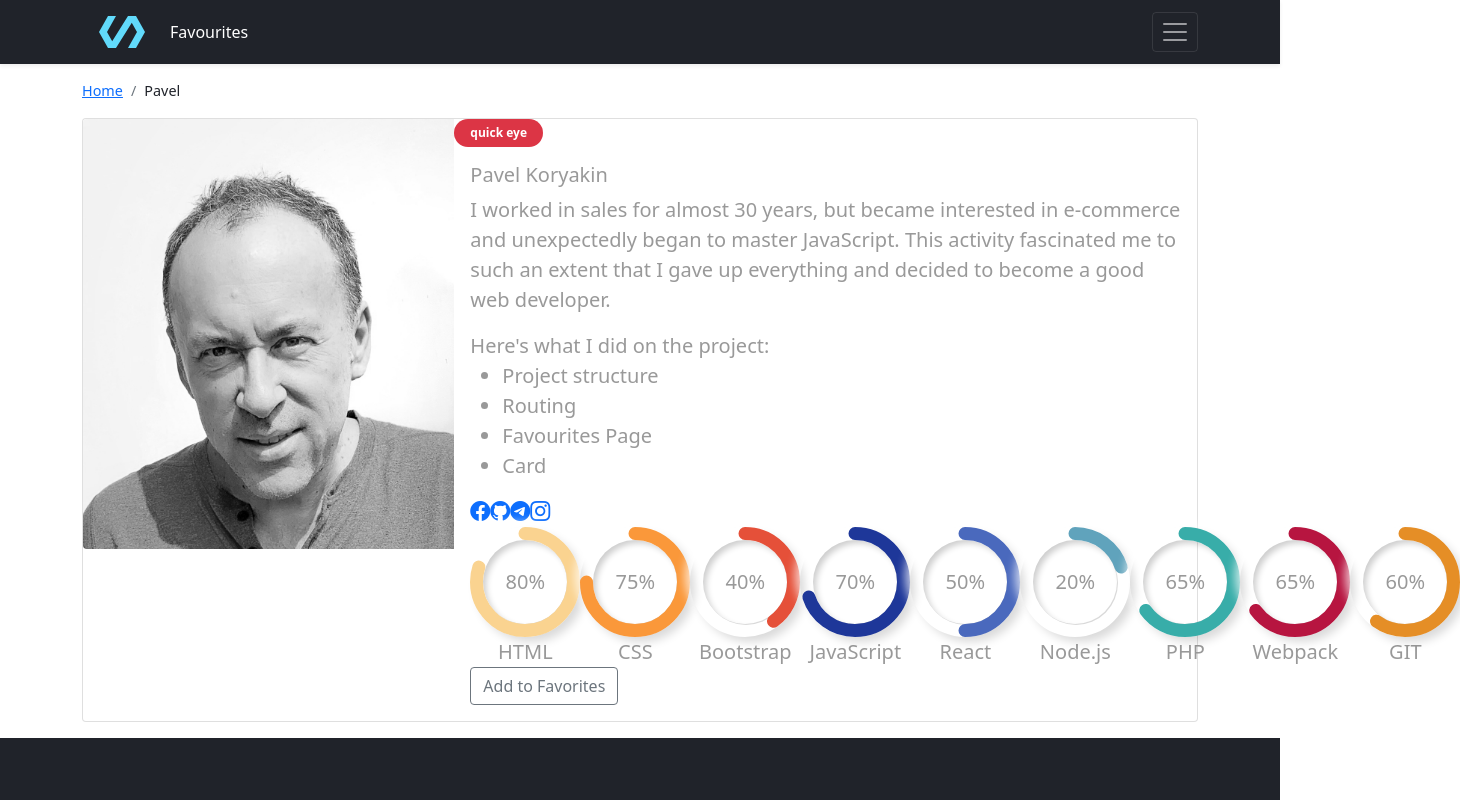
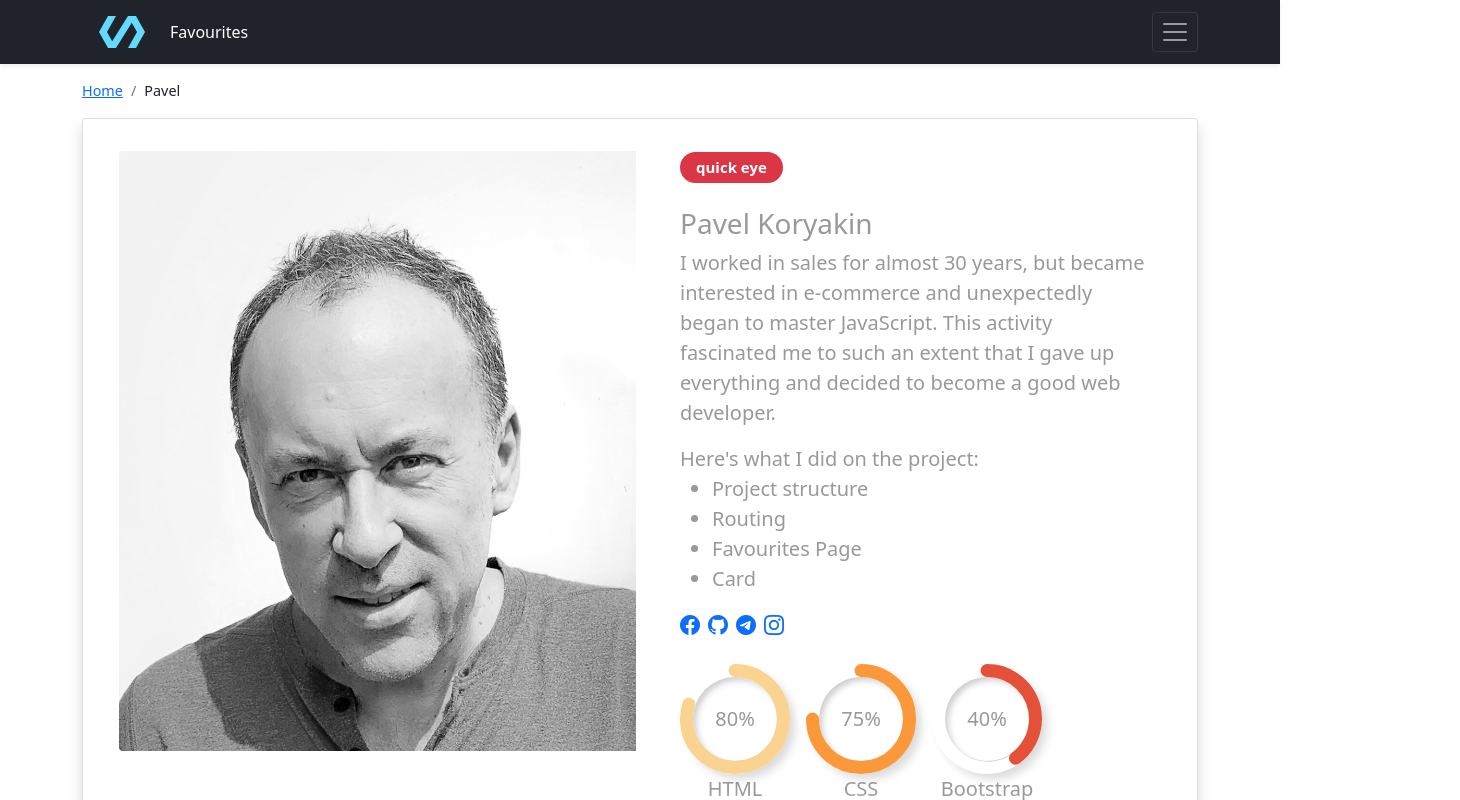
Before and after one commit to unclekoin/react-hackathon-team-website, a React (Create React App) app: page /member/67rdca3eeb7f6fgeed471818 in a window 1280 px wide. Shown: the top 800 px of the page, 1460 px wide, since content can reach past the window. Built offline with nearby package versions, Linux system fonts and the light colour scheme.

Commit message:
styling progress.jsx

```diff
--- a/src/components/member-card/member-card.jsx
+++ b/src/components/member-card/member-card.jsx
@@ -1,13 +1,13 @@
-import React, { useState } from 'react';
-import members from '../../db/api.members';
-import storage from '../../db/storage';
-import PropTypes from 'prop-types';
-import Button from '../button/btn';
-import Badge from '../badge/badge';
-import Progress from '../progress/progress';
+import React, { useState } from 'react'
+import members from '../../db/api.members'
+import storage from '../../db/storage'
+import PropTypes from 'prop-types'
+import Button from '../button/btn'
+import Badge from '../badge/badge'
+import Progress from '../progress/progress'
 
 const MemberCard = ({ memberId, onFavorite }) => {
-  const [member] = useState(members.find((item) => item._id === memberId));
+  const [member] = useState(members.find((item) => item._id === memberId))
   const {
     _id,
     firstName,
@@ -18,40 +18,48 @@ const MemberCard = ({ memberId, onFavorite }) => {
     socialLinks,
     badge,
     technologies,
-  } = member;
+  } = member
 
   return (
-    <div className="card mb-3">
-      <div className="row g-0">
-        <div className="col-md-4">
-          <img src={photo} className="img-fluid rounded-start" alt="..." />
+    <div className='card mb-3 shadow p-3 page-wrapper'>
+      <div className='row g-0 p-3'>
+        <div className='col-md-6'>
+          <picture class='member-item-img '>
+            <img
+              src={photo}
+              className='img-fluid rounded-start'
+              alt='...'
+              loading='lazy'
+            />
+          </picture>
         </div>
-        <div className="col-md-8">
-          <Badge color={badge.color} textColor={badge.textColor}>
-            {badge.name}
-          </Badge>
-          <div className="card-body lead text-muted">
-            <h5 className="card-title">
+        <div className='col-md-6 ps-4'>
+          <div className='card-body lead text-muted'>
+            <Badge color={badge.color} textColor={badge.textColor}>
+              {badge.name}
+            </Badge>
+            <h3 className='card-title pt-4'>
               {firstName} {lastName}
-            </h5>
-            <p className="card-text">{about}</p>
+            </h3>
+            <p className='card-text'>{about}</p>
             {role.text}{' '}
-            <ul className="card-text">
+            <ul className='card-text'>
               {role.componets.map((component, index) => (
                 <li key={role.componets.length - index}>{component}</li>
               ))}
             </ul>
-            <div>
+            <div className='pb-4'>
               {Object.keys(socialLinks).map((key, i) => (
                 <a
                   key={Object.keys(socialLinks).length - i}
                   href={socialLinks[key]}
+                  className='pe-2'
                 >
                   <i className={`bi bi-${key}`}></i>
                 </a>
               ))}
             </div>
-            <div className="d-flex">
+            <div className='d-flex flex-wrap'>
               {Object.keys(technologies).map((key, i) => (
                 <Progress
                   key={Object.keys(technologies).length - i}
@@ -71,12 +79,12 @@ const MemberCard = ({ memberId, onFavorite }) => {
         </div>
       </div>
     </div>
-  );
-};
+  )
+}
 
 MemberCard.propTypes = {
   memberId: PropTypes.string.isRequired,
   onFavorite: PropTypes.func.isRequired,
-};
+}
 
-export default MemberCard;
+export default MemberCard
--- a/src/components/progress/progress.jsx
+++ b/src/components/progress/progress.jsx
@@ -35,34 +35,47 @@ const Progress = ({value = '65', title = 'HTML', color = 'cadetblue', type = 'ci
 
   return (
     <>
-      {type === 'bar' &&
+      {type === 'bar' && (
         <div>
-        <p className="mb-0">{title}</p>
-        <div className="progress">
-          <div className="progress-bar" role="progressbar" style={barStyle} aria-valuenow={value} aria-valuemin="0"
-               aria-valuemax="100">
+          <p className='mb-0'>{title}</p>
+          <div className='progress'>
+            <div
+              className='progress-bar'
+              role='progressbar'
+              style={barStyle}
+              aria-valuenow={value}
+              aria-valuemin='0'
+              aria-valuemax='100'
+            >
               {value}%
             </div>
           </div>
         </div>
-      }
+      )}
 
-      {type === 'circle' &&
-      <div className="d-flex flex-column align-items-center">
+      {type === 'circle' && (
+        <div className='d-flex flex-column align-items-center pe-3 justify-content-space-between'>
           <div className={classes.wrapper}>
             <div className={classes.outer}>
-            <div className={classes.inner}>
-              {value}%
+              <div className={classes.inner}>{value}%</div>
             </div>
-          </div>
-          <svg className={classes.svg} xmlns="http://www.w3.org/2000/svg" version="1.1">
-            <circle className={classes.circle} style={circleStyle}
-                    cx={length/2} cy={length/2} r={(length+innerLength)/4}/>
+            <svg
+              className={classes.svg}
+              xmlns='http://www.w3.org/2000/svg'
+              version='1.1'
+            >
+              <circle
+                className={classes.circle}
+                style={circleStyle}
+                cx={length / 2}
+                cy={length / 2}
+                r={(length + innerLength) / 4}
+              />
             </svg>
           </div>
-        <p className="mb-0">{title}</p>
+          <p className='mb-0'>{title}</p>
         </div>
-      }
+      )}
     </>
   )
 }
--- a/src/components/slider/slider.css
+++ b/src/components/slider/slider.css
@@ -1,5 +1,6 @@
 :root {
   --swiper-theme-color: white !important;
+  --chromeAddressBarHeight: 56px;
 }
 
 .swiper-pagination-bullet {
@@ -69,3 +70,95 @@
   background-size: cover;
   background-position: left 0% bottom 78%;
 }
+
+/* Breakpoints */
+
+@media (min-width: 320px) {
+  .swiper-slider-container {
+    height: calc(100vh - 110px);
+  }
+
+  .img-swiper {
+    width: 140px;
+    height: 140px;
+    left: 2rem;
+  }
+
+  .swiper-block-parallax {
+    max-width: 260px;
+    bottom: 60px;
+    top: 12rem;
+    left: 2rem;
+    right: 0;
+  }
+
+  .swiper-parallax-title {
+    font-size: 32px;
+  }
+
+  .swiper-parallax-subtitle {
+    font-size: 16px;
+  }
+
+  .swiper-parallax-bg {
+    left: 0;
+    top: 0;
+    width: 112%;
+    height: 100%;
+    -webkit-background-size: cover;
+    background-size: cover;
+    background-position: left 52% bottom 78%;
+  }
+}
+
+@media (min-width: 560px) {
+  .swiper-slider-container {
+    height: calc(68vh);
+  }
+
+  .img-swiper {
+    width: 160px;
+    height: 160px;
+    left: 2rem;
+  }
+
+  .swiper-block-parallax {
+    min-width: 300px;
+    bottom: 60px;
+    top: 2rem;
+    left: calc(160px + 4rem);
+    right: 0;
+  }
+
+  .swiper-parallax-title {
+    font-size: 36px;
+  }
+
+  .swiper-parallax-subtitle {
+    font-size: 20px;
+  }
+
+  .swiper-parallax-bg {
+    left: 0;
+    top: 0;
+    width: 112%;
+    height: 100%;
+    -webkit-background-size: cover;
+    background-size: cover;
+    background-position: left 40% bottom 78%;
+  }
+}
+
+@media (max-width: 767.98px) {
+
+
+}
+
+@media (min-width: 991.98px) {
+}
+
+@media (max-width: 1199.98px) {
+}
+
+@media (max-width: 1399.98px) {
+}
--- a/src/components/slider/slider.jsx
+++ b/src/components/slider/slider.jsx
@@ -20,10 +20,10 @@ const Slider = () => {
                 pagination: true,
                 clickable: true,
             }}
-            autoplay={{
-                delay: 4100,
-                disableOnInteraction: false,
-            }}
+            // autoplay={{
+            //     delay: 4100,
+            //     disableOnInteraction: false,
+            // }}
             loop={true}
             navigation={false}
             module={[Navigation, Pagination, Autoplay]}
--- a/src/index.css
+++ b/src/index.css
@@ -137,3 +137,22 @@ a.breadcrumb-item {
 .page-wrapper {
   min-height: calc(100vh - 364px);
 }
+
+/* member */
+.member-item-img {
+    display: flex;
+    justify-content: center;
+    align-items: center;
+    width: 100%;
+}
+
+.member-item-img img {
+    max-width: 100%;
+    max-height: 600px;
+    min-height: 600px;
+    object-fit: contain;
+}
+
+.card-body {
+    padding: 0 1rem !important;
+}
```
Lines whose indentation alone changed are shown as unchanged.
